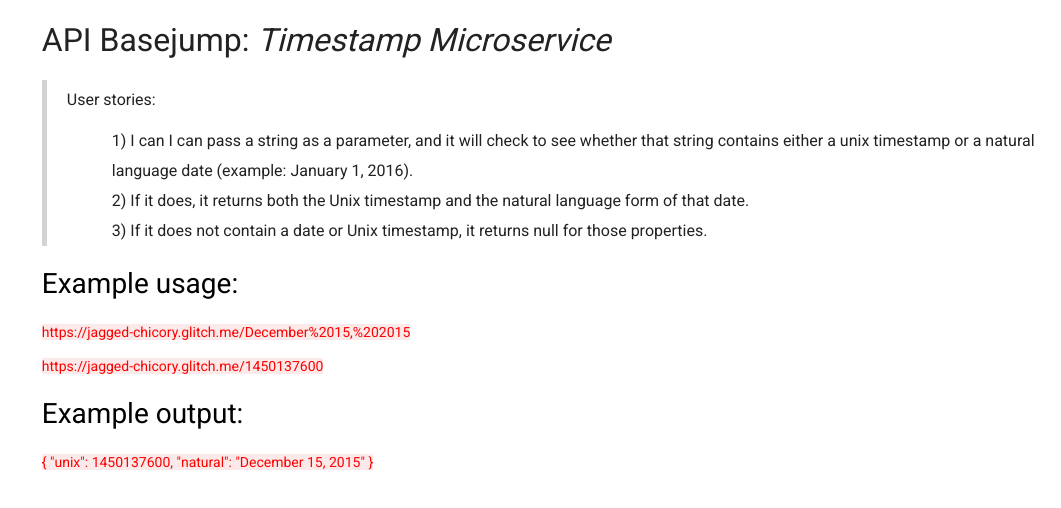
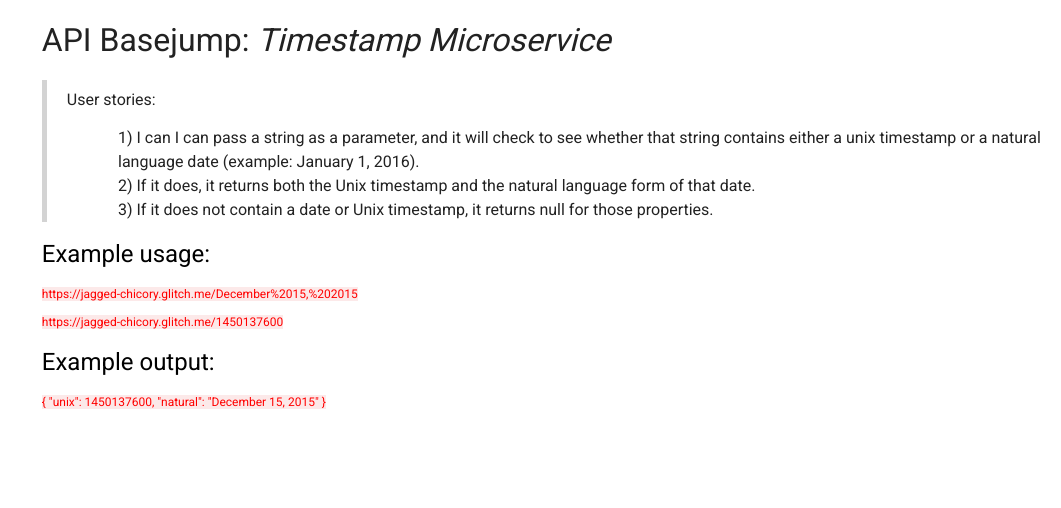
Before and after one commit to JP-Dub/timestamp, a website: page views/index.html in a window 1280 px wide. Shown: the whole page, without its empty margins (219-1280 px from the left). Drawn offline with Linux system fonts and the light colour scheme.

Commit message:
🎱🍶 Checkpoint public/style.css:553280

```diff
--- a/public/style.css
+++ b/public/style.css
@@ -41,7 +41,9 @@ article p:nth-child(1) {
 
 .user {
   margin-left: 45px;
+  margin-left: 4vw;
   line-height: 30px;
+  line-height: 3vmin;
 }
 
 footer {
@@ -58,13 +60,14 @@ mark {
 
 footer p {
   font-size: 14px;
-  font-size: 1.75vmin;
+  font-size: 1.5vmin;
   line-height: 20px;
+  line-height: 2vmin;
 }
 
 .example {
   font-size: 26px;
-  font-size: 3.5vmin;
+  font-size: 3vmin;
   background-color: white;
   color: black;
 }
--- a/server.js
+++ b/server.js
@@ -21,7 +21,7 @@ app.get('/:time', function(req, res) {
 
     function convertTime(time) {
         var regex = /(\w{3}\s\d{2})(\s\d{4})/gi;
-            natural = time.match(regex).toString().replace(regex, "$1,$2");
+        natural = time.match(regex).toString().replace(regex, "$1,$2");
         obj.natural = natural;
         return natural;
     }
```
